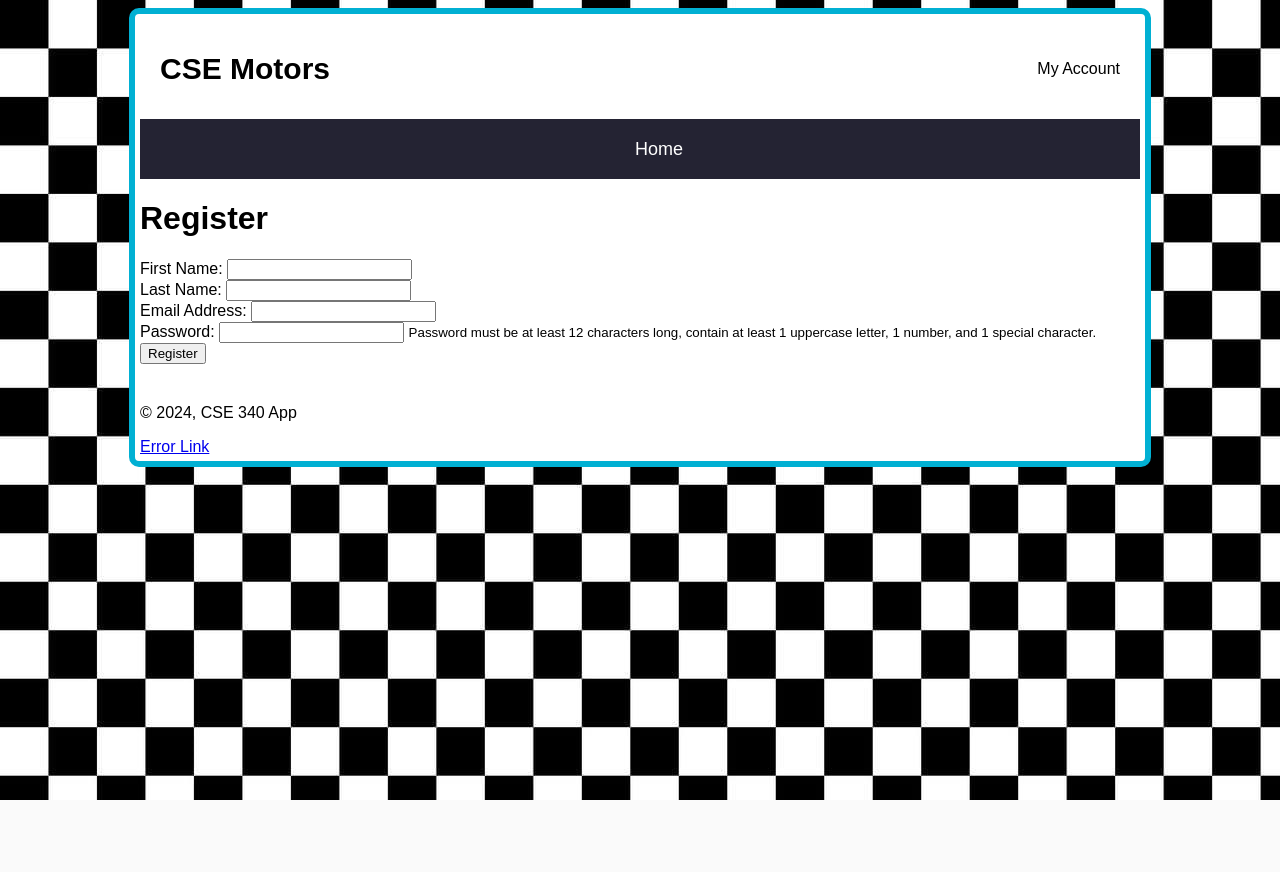
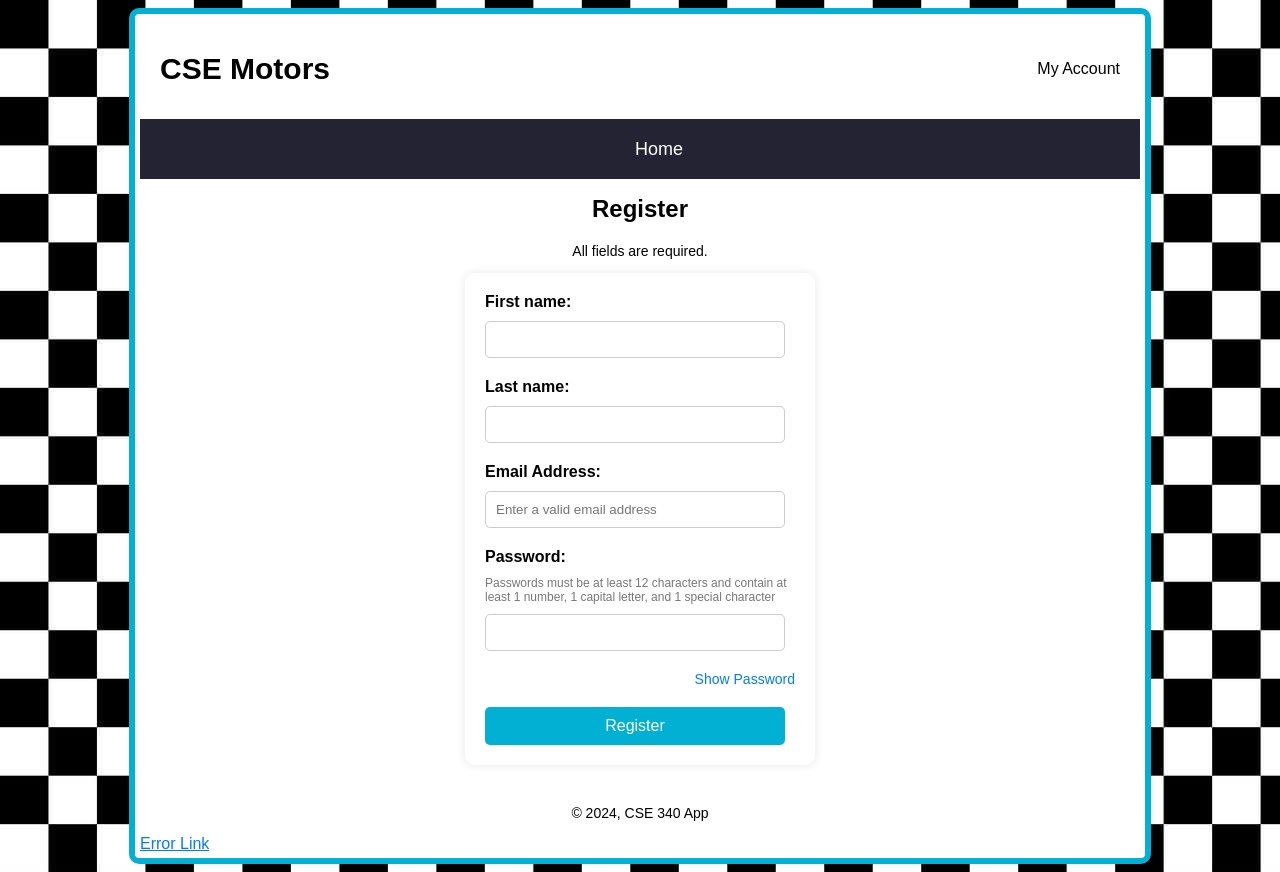
Before and after one commit to PieroArbildo/cse340, a Node server app: page /account/register in a window 1280 px wide. Before the commit the page ends 800 px from the top, so only its background shows below. Run offline with Node 20, Linux system fonts and the light colour scheme; data that the repository does not hold is empty; some libraries are stand-ins or nearby versions.

Commit message:
validation added

```diff
--- a/controllers/accountController.js
+++ b/controllers/accountController.js
@@ -17,10 +17,9 @@ async function buildRegister(req, res, next) {
   res.render("account/register", {
     title: "Register",
     nav,
-      error:null
+    errors: null,
   })
 }
-
 
   /* ****************************************
 *  Process Registration
--- a/package.json
+++ b/package.json
@@ -19,6 +19,7 @@
     "express-ejs-layouts": "^2.5.1",
     "express-messages": "^1.0.1",
     "express-session": "^1.18.1",
+    "express-validator": "^7.2.0",
     "pg": "^8.8.0"
   },
   "devDependencies": {
--- a/public/css/style-mobile.css
+++ b/public/css/style-mobile.css
@@ -174,3 +174,149 @@ footer {
   font-weight: 600;
   font-size: 20px;
 }
+
+
+/*form login*/
+#h1-login{
+  text-align: center;
+}
+
+#form-login {
+  background-color: #fff;
+  padding: 20px;
+  border-radius: 10px;
+  box-shadow: 0 0 10px rgba(0, 0, 0, 0.1);
+  width: 100%;
+  max-width: 300px;
+  text-align: center;
+  margin: 0 auto;
+}
+
+#form-login label {
+  display: block;
+  margin-bottom: 10px;
+  font-weight: bold;
+
+}
+
+#email, #password {
+  width: 100%;
+  max-width: 250px;
+  padding: 10px;
+  margin-bottom: 20px;
+  border: 1px solid #ccc;
+  border-radius: 5px;
+  box-sizing: border-box;
+  margin: 0 auto;
+}
+
+#form-login button {
+  width: 100%;
+  max-width: 250px;
+  padding: 10px;
+  background-color: #01b0d3;
+  color: white;
+  border: none;
+  border-radius: 5px;
+  font-size: 16px;
+  cursor: pointer;
+  margin: 0 auto;
+}
+
+#form-login button:hover {
+  background-color: #36c8e6;
+}
+
+
+p {
+  text-align: center;
+}
+
+a {
+  color: #007bff;
+}
+
+/*register*/
+#h1-register {
+  text-align: center;
+  font-size: 24px;
+  margin-bottom: 20px;
+}
+
+#registerForm {
+  background-color: #fff;
+  padding: 20px;
+  border-radius: 10px;
+  box-shadow: 0 0 10px rgba(0, 0, 0, 0.1);
+  width: 100%;
+  max-width: 350px;
+  margin: 0 auto;
+  text-align: left;
+}
+
+#registerForm label {
+  display: block;
+  margin-bottom: 10px;
+  font-weight: bold;
+}
+
+#firstname, #lastname, #email, #accountPassword {
+  width: 100%;
+  max-width: 300px;
+  padding: 10px;
+  margin-bottom: 20px;
+  border: 1px solid #ccc;
+  border-radius: 5px;
+  box-sizing: border-box;
+}
+
+#pswdBtn {
+  text-align: right;
+  font-size: 14px;
+  color: #007bff;
+  cursor: pointer;
+  margin-bottom: 20px;
+}
+
+#pswdBtn:hover {
+  text-decoration: underline;
+}
+
+#submitBtn {
+  width: 100%;
+  max-width: 300px;
+  padding: 10px;
+  background-color: #01b0d3;
+  color: white;
+  border: none;
+  border-radius: 5px;
+  font-size: 16px;
+  cursor: pointer;
+}
+
+#submitBtn:hover {
+  background-color: #36c8e6;
+}
+
+p {
+  text-align: center;
+  font-size: 14px;
+  color: black;
+}
+
+#passwordRequirements {
+  font-size: 12px;
+  color: #777;
+  display: block;
+  margin-bottom: 10px;
+}
+
+
+/*validation*/
+#registerForm input:required:focus:invalid {
+  background-color: rgb(248, 212, 212);
+}
+
+#registerForm input:required:focus:valid {
+  background-color: rgb(207, 233, 168);
+}
--- a/public/js/script.js
+++ b/public/js/script.js
@@ -0,0 +1,14 @@
+/*Show and Hide Password*/
+
+const pswdBtn = document.getElementById('pswdBtn');
+const passwordInput = document.getElementById('accountPassword');
+
+pswdBtn.addEventListener('click', function() {
+    if (passwordInput.type === 'password') {
+        passwordInput.type = 'text';
+        pswdBtn.textContent = 'Hide Password';
+    } else {
+        passwordInput.type = 'password';
+        pswdBtn.textContent = 'Show Password';
+    }
+});
--- a/views/account/login.ejs
+++ b/views/account/login.ejs
@@ -1,7 +1,7 @@
-<h1><%= title %></h1>
+<h1 id="h1-login"><%= title %></h1>
 <%- messages() %>
 
-<form action="/login" method="POST">
+<form  id="form-login" action="/login" method="POST">
   <div>
     <label for="email">Email Address:</label>
     <input type="email" id="email" name="account_email" required />
@@ -9,7 +9,7 @@
   <div>
     <label for="password">Password:</label>
     <input type="password" id="password" name="account_password" required />
-    <p>Password must be minimun of 12 Characters and include 1 capital letter, 1 number and 1 special character</p>
+    <p id="passwordRequirements">Password must be minimun of 12 Characters and include 1 capital letter, 1 number and 1 special character</p>
   </div>
   <button type="submit">Login</button>
 </form>
--- a/views/account/register.ejs
+++ b/views/account/register.ejs
@@ -1,23 +1,52 @@
-<h1><%= title %></h1>
+<h1 id="h1-register"><%= title %></h1>
 <%- messages() %>
 
-<form action="/account/register" method="POST">
-    <div>
-        <label for="firstName">First Name:</label>
-        <input type="text" id="firstName" name="account_firstname" required data-trail="First Name">
-    </div>
-    <div>
-        <label for="lastName">Last Name:</label>
-        <input type="text" id="lastName" name="account_lastname" required data-trail="Last Name">
-    </div>
-    <div>
-        <label for="email">Email Address:</label>
-        <input type="email" id="email" name="account_email" required data-trail="Email">
-    </div>
-    <div>
-        <label for="password">Password:</label>
-        <input type="password" id="password" name="account_password" required data-trail="Password">
-        <small>Password must be at least 12 characters long, contain at least 1 uppercase letter, 1 number, and 1 special character.</small>
-    </div>
-    <button type="submit">Register</button>
+<p>All fields are required.</p>
+
+
+<form id="registerForm" action="/account/register" method="post">
+    <label for="firstname">First name:</label>
+    <input
+      type="text"
+      name="account_firstname"
+      id="firstname"
+      size="10"
+      required
+    />
+
+    <label for="lastname">Last name:</label>
+    <input type="text" name="account_lastname" id="lastname" required />
+
+    <label for="email">Email Address:</label>
+    <input
+      type="email"
+      name="account_email"
+      id="email"
+      required
+      placeholder="Enter a valid email address"
+    />
+
+    <label for="accountPassword">Password:</label>
+    <span id="passwordRequirements"
+      >Passwords must be at least 12 characters and contain at least 1 number, 1
+      capital letter, and 1 special character</span
+    >
+    <input
+      type="password"
+      name="account_password"
+      id="accountPassword"
+      required
+      pattern="^(?=.*\d)(?=.*[a-z])(?=.*[A-Z])(?=.*[^a-zA-Z0-9])(?!.*\s).{12,}$"
+    />
+
+    <div id="pswdBtn">Show Password</div>
+
+    <button id="submitBtn" type="submit">Register</button>
 </form>
+<% if (errors) { %>
+  <ul class="notice">
+ <% errors.array().forEach(error => { %>
+   <li><%= error.msg %></li>
+<%  }) %>
+ </ul>
+<% } %>
--- a/views/partials/head.ejs
+++ b/views/partials/head.ejs
@@ -5,4 +5,5 @@
     <title><%- title %> | CSE 340 App</title>
     <link rel="stylesheet" href="/css/style.css">
     <link rel="stylesheet" href="/css/style-mobile.css">
+    <script src="/js/script.js" defer></script>
 </head>
```
Also changed, not shown: routes/accountRoute.js (+10 -1 lines), utilities/account-validation.js (added, +74 -0 lines). Lines whose indentation alone changed are shown as unchanged.
